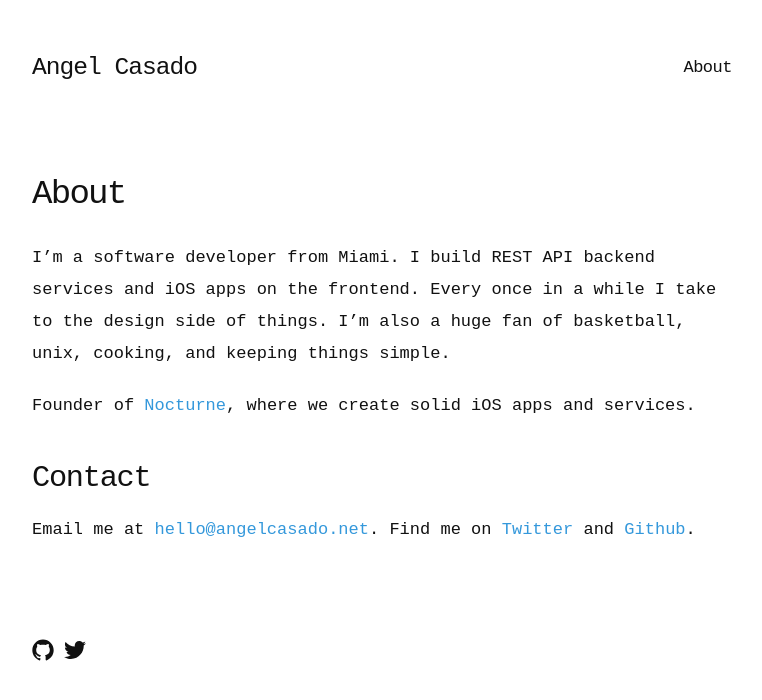
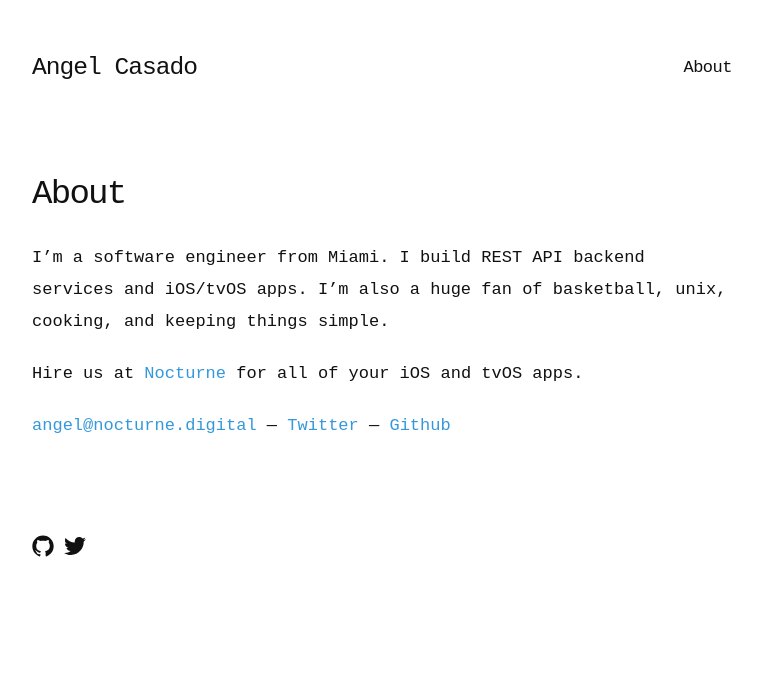
Before and after one commit to angelcasado/angelcasado.github.io, a Jekyll site: the page built from about.md, in a window 1280 px wide. Shown: the top 700 px of the page, without its empty margins (258-1020 px from the left). Built offline with Jekyll 4.4.1, drawn with Linux system fonts in a browser that asks for light colours.

Commit message:
updated about

```diff
--- a/about.md
+++ b/about.md
@@ -4,10 +4,9 @@ title: About
 permalink: /about/
 ---
 
-I'm a software developer from Miami. I build REST API backend services and iOS apps on the frontend. Every once in a while I take to the design side of things. I'm also a huge fan of basketball, unix, cooking, and keeping things simple.
+I'm a software engineer from Miami. I build REST API backend services and iOS/tvOS apps. I'm also a huge fan of basketball, unix, cooking, and keeping things simple.
 
-Founder of [Nocturne](http://nocturne.digital), where we create solid iOS apps and services.
+Hire us at [Nocturne](http://nocturne.digital) for all of your iOS and tvOS apps.
 
-## Contact
-Email me at [hello@angelcasado.net](mailto:hello@angelcasado.net).
-Find me on [Twitter](https://twitter.com/angelcasado) and [Github](https://github.com/angelcasado).
+
+[angel@nocturne.digital](mailto:angel@nocturne.digital) &mdash; [Twitter](https://twitter.com/angelcasado) &mdash;  [Github](https://github.com/angelcasado)
```
